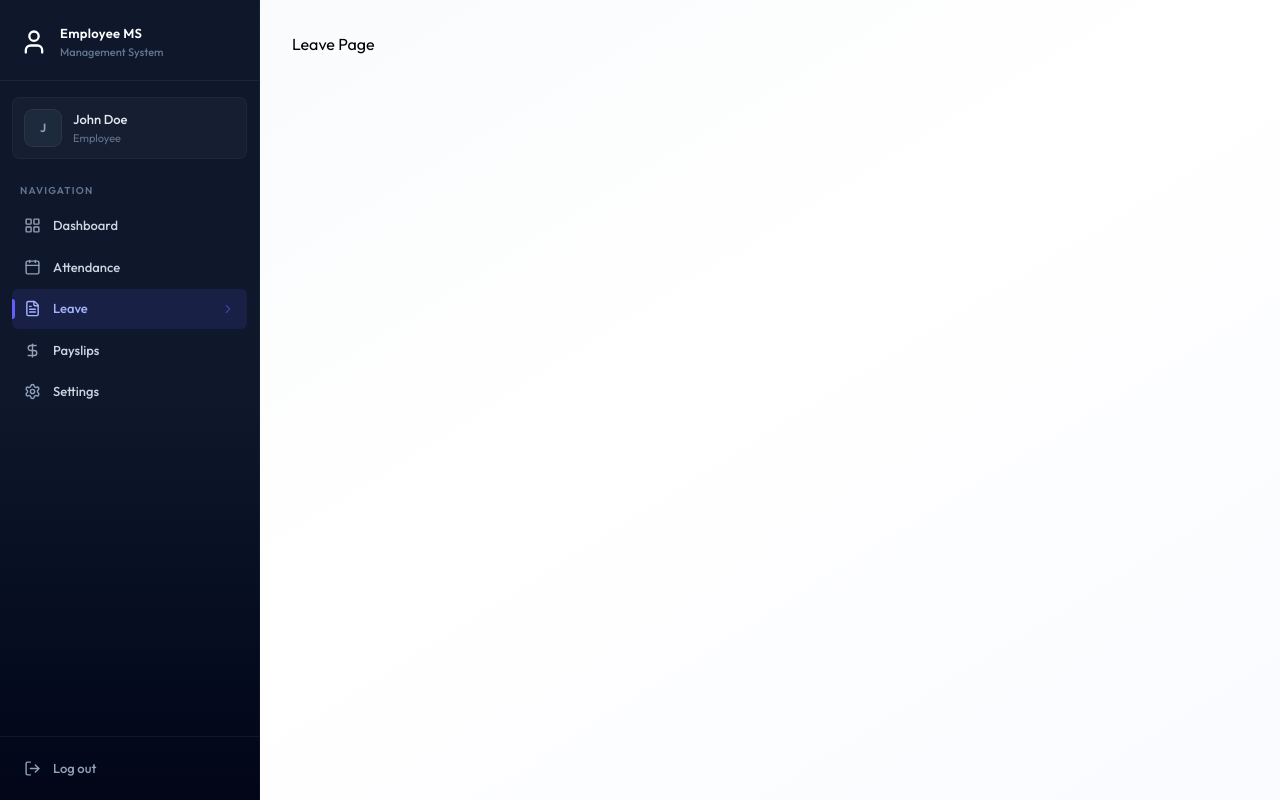
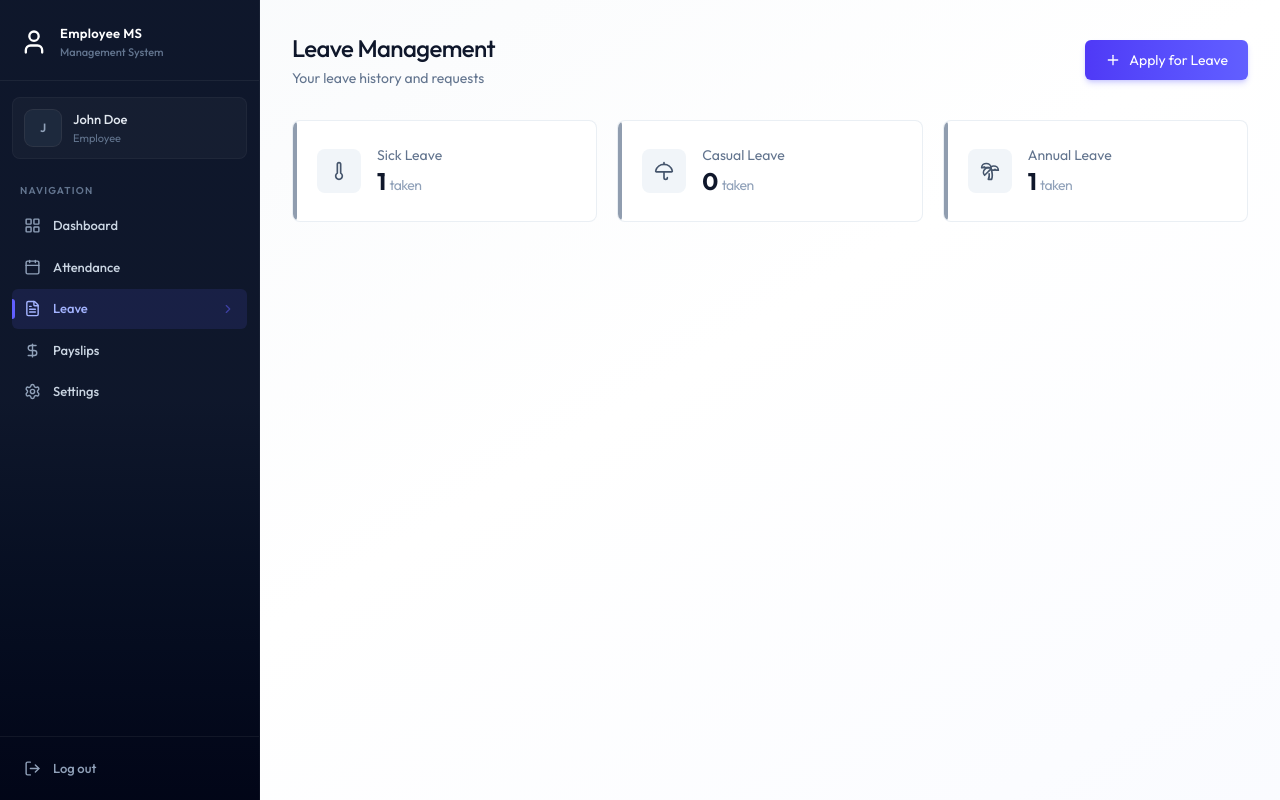
Before and after one commit to Shakithyanshaw/FULLSTACK-Employee-Management-System, a React (Vite) app in the folder client/: page /leave in a window 1280 px wide. Built offline with nearby package versions, Linux system fonts and the light colour scheme.

Commit message:
feat: implement Leave page

```diff
--- a/client/src/pages/Leave.jsx
+++ b/client/src/pages/Leave.jsx
@@ -1,7 +1,88 @@
+import { useCallback, useEffect, useState } from 'react';
+import { dummyLeaveData } from '../assets/assets';
+import Loading from '../components/Loading';
+import {
+  ThermometerIcon,
+  UmbrellaIcon,
+  PalmtreeIcon,
+  PlusIcon,
+} from 'lucide-react';
+
 const Leave = () => {
+  const [leaves, setLeaves] = useState([]);
+  const [loading, setLoading] = useState(true);
+  const [showModal, setShowModal] = useState(false);
+  const [isDeleted, setIsDeleted] = useState(false);
+  const isAdmin = false;
+
+  const fetchLeaves = useCallback(() => {
+    setLeaves(dummyLeaveData);
+    setTimeout(() => {
+      setLoading(false);
+    }, 1000);
+  }, []);
+
+  useEffect(() => {
+    fetchLeaves();
+  }, [fetchLeaves]);
+
+  if (loading) return <Loading />;
+
+  const approvedLeaves = leaves.filter((l) => l.status === 'APPROVED');
+  const sickCount = approvedLeaves.filter((l) => l.type === 'SICK').length;
+  const casualCount = approvedLeaves.filter((l) => l.type === 'CASUAL').length;
+  const annualCount = approvedLeaves.filter((l) => l.type === 'ANNUAL').length;
+
+  const leaveStats = [
+    { label: 'Sick Leave', value: sickCount, icon: ThermometerIcon },
+    { label: 'Casual Leave', value: casualCount, icon: UmbrellaIcon },
+    { label: 'Annual Leave', value: annualCount, icon: PalmtreeIcon },
+  ];
   return (
-    <div>
-      <h1>Leave Page</h1>
+    <div className="animate-fade-in">
+      <div className="flex flex-col sm:flex-row justify-between items-start sm:items-center gap-4 mb-8">
+        <div>
+          <h1 className="page-title">Leave Management</h1>
+          <p className="page-subtitle">
+            {isAdmin
+              ? 'Manage leave applications'
+              : 'Your leave history and requests'}
+          </p>
+        </div>
+        {!isAdmin && !isDeleted && (
+          <button
+            onClick={() => setShowModal(true)}
+            className="btn-primary flex items-center gap-2 w-full sm:w-auto justify-center"
+          >
+            <PlusIcon className="w-4 h-4" /> Apply for Leave
+          </button>
+        )}
+      </div>
+
+      {!isAdmin && (
+        <div className="grid grid-cols-1 sm:grid-cols-3 gap-4 sm:gap-5 mb-8">
+          {leaveStats.map((s) => (
+            <div
+              key={s.label}
+              className="card card-hover p-5 sm:p-6 flex items-center gap-4 relative overflow-hidden group"
+            >
+              <div className="absolute left-0 top-0 bottom-0 w-1 rounded-r-full bg-slate-500/70 group-hover:bg-indigo-500/70" />
+              <div className="p-3 bg-slate-100 rounded-lg group-hover:bg-indigo-50 transition-colors duration-200">
+                <s.icon className="w-5 h-5 text-slate-600 group-hover:text-indigo-600 transition-colors duration-200" />
+              </div>
+              <div>
+                <p className="text-sm text-slate-500">{s.label}</p>
+                <p className="text-2xl font-bold text-slate-900 tracking-tight">
+                  {s.value}{' '}
+                  <span className="text-sm font-normal text-slate-400">
+                    taken
+                  </span>
+                </p>
+              </div>
+            </div>
+          ))}
+        </div>
+      )}
     </div>
   );
 };
```
